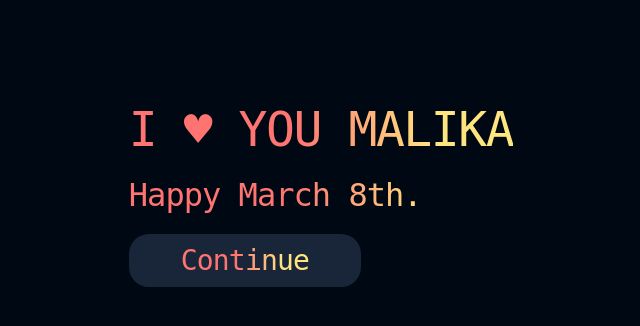
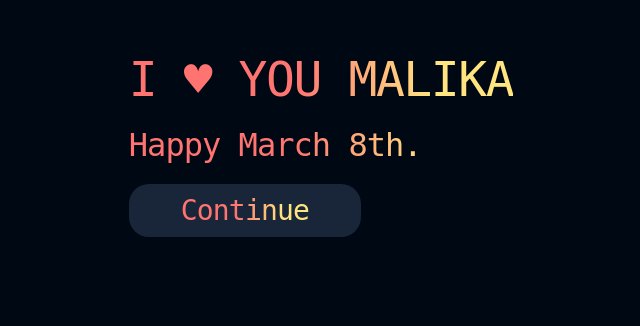
Before and after one commit to qexdy3/Happy_March_8th.io, a plain HTML site: page index.html in a window 1280 px wide. Shown: the part 214-540 px from the top of the page, without its empty margins (319-959 px from the left). Drawn offline with Linux system fonts and the light colour scheme.

Commit message:
style.css

```diff
--- a/style.css
+++ b/style.css
@@ -49,6 +49,7 @@ body {
     left: 0px;
     opacity: 1;
     z-index: 1;
+    top:-50px;
     transition: all 1s ease;
 }
 
```
